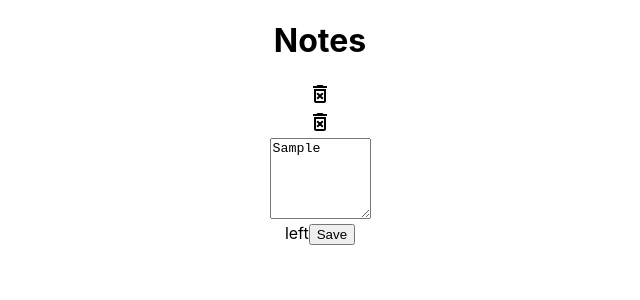
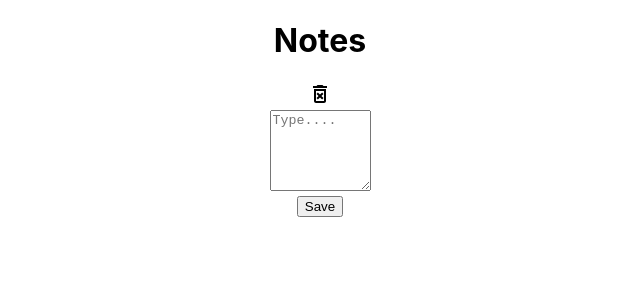
Before and after one commit to sanaullahmohammed/notes-app, a React (Create React App) app: page / in a window 1280 px wide. Both pictures are taken after typing "Sample" into the empty fields and a click on the button "Save". Shown: the top 300 px of the page, without its empty margins (320-960 px from the left). Built offline with nearby package versions, Linux system fonts and the light colour scheme.

Commit message:
add functionality to add, delete notes

```diff
--- a/src/components/CreateNote.jsx
+++ b/src/components/CreateNote.jsx
@@ -1,16 +1,19 @@
 import { React } from "react";
-function CreateNote() {
+function CreateNote({ textHandler, saveHandler, inputText }) {
   return (
     <div className="note" style={{ background: "rgba(255, 255, 255, 0)" }}>
       <textarea
         cols="10"
         rows="5"
+        value={inputText}
         placeholder="Type...."
+        onChange={textHandler}
         maxLength="100"
       ></textarea>
       <div className="note__footer">
-        <span className="label"> left</span>
-        <button className="note__save">Save</button>
+        <button className="note__save" onClick={saveHandler}>
+          Save
+        </button>
       </div>
     </div>
   );
--- a/src/components/Note.jsx
+++ b/src/components/Note.jsx
@@ -1,12 +1,13 @@
 import React from "react";
 import DeleteForeverOutlinedIcon from "@mui/icons-material/DeleteForeverOutlined";
-function Note() {
+function Note({ id, text, deleteNote }) {
   return (
     <div className="note">
       <div className="note__body"></div>
       <div className="note__footer" style={{ justifyContent: "flex-end" }}>
         <DeleteForeverOutlinedIcon
           className="note__delete"
+          onClick={() => deleteNote(id)}
           aria-hidden="true"
         ></DeleteForeverOutlinedIcon>
       </div>
--- a/src/components/Notes.jsx
+++ b/src/components/Notes.jsx
@@ -1,18 +1,55 @@
-import { React, useState, useEffect } from "react";
+import { useState, useEffect } from "react";
 import "../Note.css";
+import CreateNote from "./CreateNote";
 import Note from "./Note";
-import CreateNote from "./CreateNote";
+import { v4 as uuid } from "uuid";
+
 function Notes() {
   //states
   const [notes, setNotes] = useState([]);
   const [inputText, setInputText] = useState("");
 
+  // get text and store in state
+  const textHandler = (e) => {
+    setInputText(e.target.value);
+  };
+
+  // add new note to the state array
+  const saveHandler = () => {
+    setNotes((prevState) => [
+      ...prevState,
+      {
+        id: uuid(),
+        text: inputText,
+      },
+    ]);
+    //clear the textarea
+    setInputText("");
+  };
+
+  //delete note function
+  const deleteNote = (id) => {
+    const filteredNotes = notes.filter((note) => note.id !== id);
+    setNotes(filteredNotes);
+  };
+
   return (
     <div className="notes">
-      <Note />
-      <Note />
-      <CreateNote />
+      {notes.map((note) => (
+        <Note
+          key={note.id}
+          id={note.id}
+          text={note.text}
+          deleteNote={deleteNote}
+        />
+      ))}
+      <CreateNote
+        textHandler={textHandler}
+        saveHandler={saveHandler}
+        inputText={inputText}
+      />
     </div>
   );
 }
+
 export default Notes;
```
